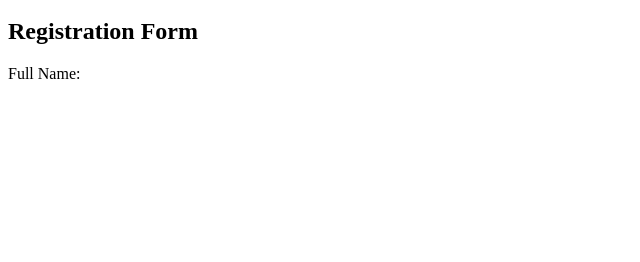
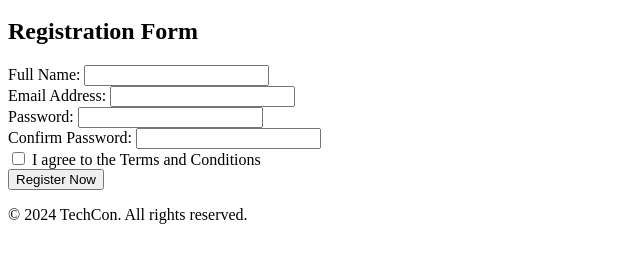
Before and after one commit to CheruBrian/TechCon_HTML, a plain HTML site: page techcon_website/register.html in a window 1280 px wide. Shown: the part 154-416 px from the top of the page, without its empty margins (0-640 px from the left). Drawn offline with Linux system fonts and the light colour scheme.

Commit message:
Update register.html

```diff
--- a/techcon_website/register.html
+++ b/techcon_website/register.html
@@ -2,6 +2,7 @@
 <html lang="en">
 <head>
   <meta charset="UTF-8">
+  <meta name="viewport" content="width=device-width, initial-scale=1.0">
   <title>Register for TechCon 2024</title>
 </head>
 <body>
@@ -22,7 +23,46 @@
   <main>
     <h2>Registration Form</h2>
     <form action="#" method="post">
-      <!-- Full Name -->
+      <!-- Name -->
       <div>
-        <label for="fullname">Full Name:</label>
-        <input type="text" id="fullnam
+        <label for="name">Full Name:</label>
+        <input type="text" id="name" name="name" required>
+      </div>
+
+      <!-- Email -->
+      <div>
+        <label for="email">Email Address:</label>
+        <input type="email" id="email" name="email" required>
+      </div>
+
+      <!-- Password -->
+      <div>
+        <label for="password">Password:</label>
+        <input type="password" id="password" name="password" required>
+      </div>
+
+      <!-- Confirm Password -->
+      <div>
+        <label for="confirm_password">Confirm Password:</label>
+        <input type="password" id="confirm_password" name="confirm_password" required>
+      </div>
+
+      <!-- Terms and Conditions -->
+      <div>
+        <input type="checkbox" id="terms" name="terms" required>
+        <label for="terms">I agree to the Terms and Conditions</label>
+      </div>
+
+      <!-- Submit -->
+      <div>
+        <button type="submit">Register Now</button>
+      </div>
+    </form>
+  </main>
+
+  <!-- Footer -->
+  <footer>
+    <p>&copy; 2024 TechCon. All rights reserved.</p>
+  </footer>
+</body>
+</html>
```
